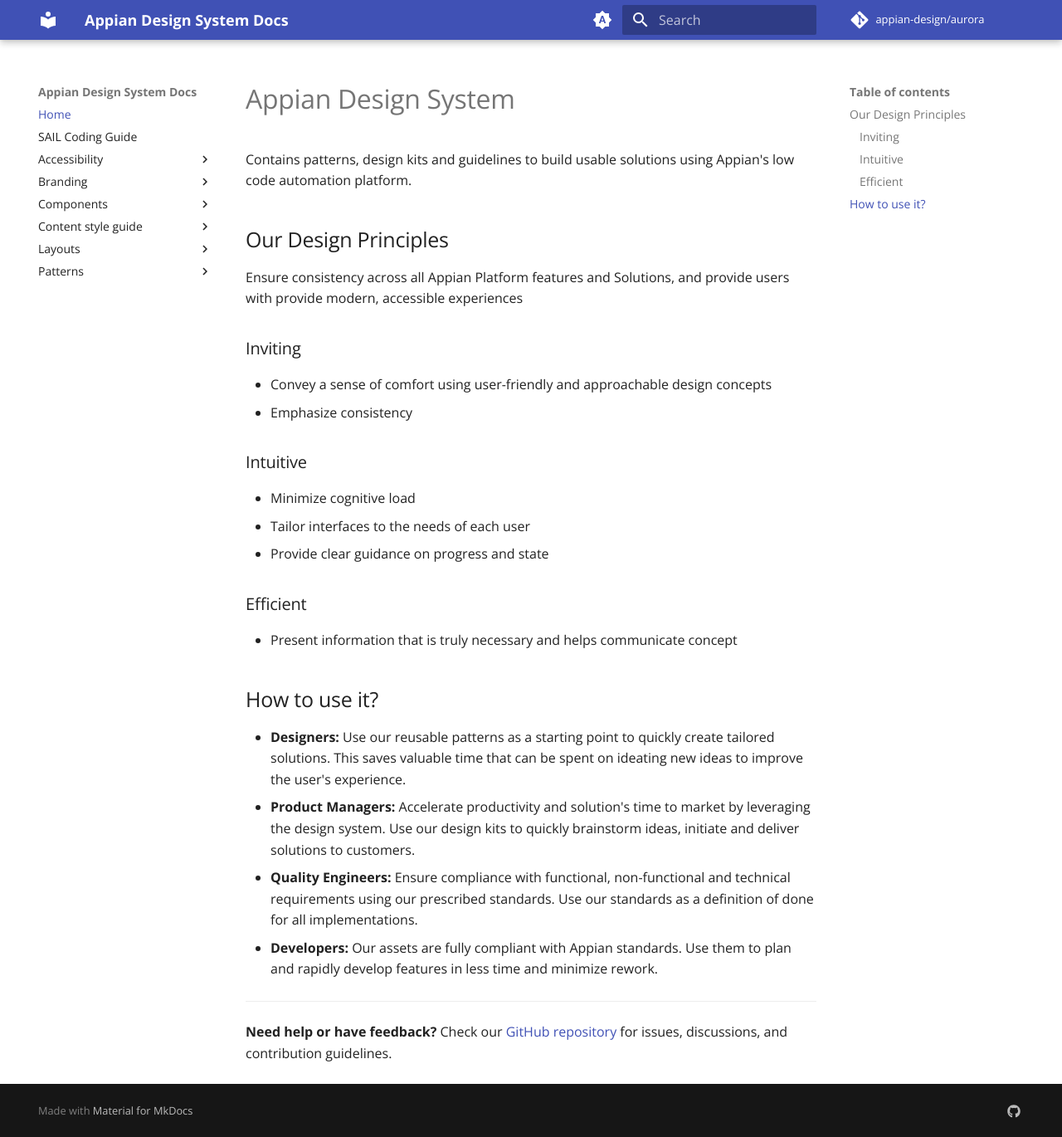
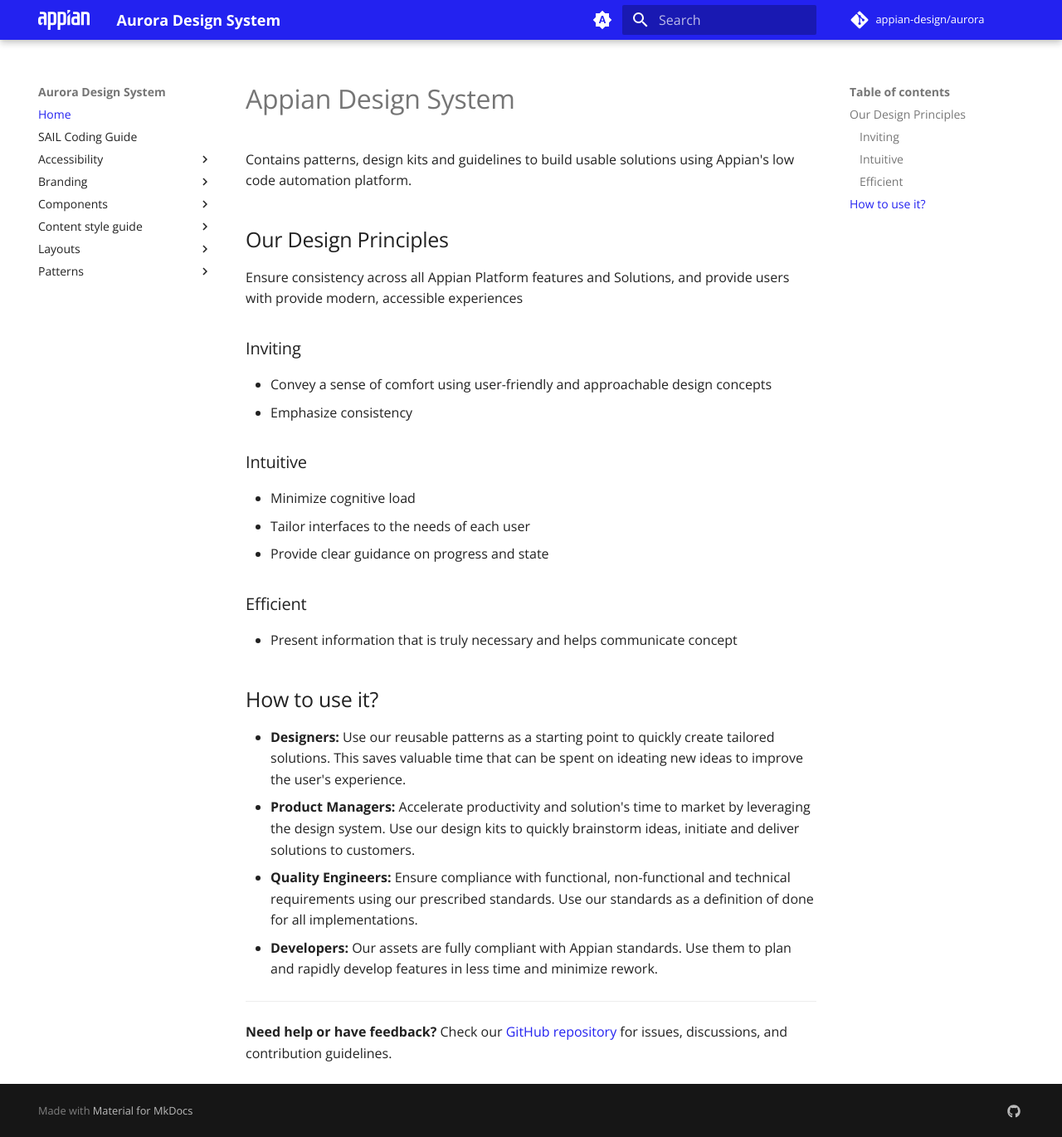
Before and after one commit to appian-design/aurora, an MkDocs documentation site: the page built from docs/index.md, in a window 1280 px wide and 1370 px high. Shown: the whole window at 83% size. Built offline with MkDocs 1.6.1 and Material for MkDocs 9.7.7, drawn with Linux system fonts in a browser that asks for light colours; comment, search, counter and statistics services are not loaded.

Commit message:
add logo and override primary, accent, link colors

```diff
--- a/docs/stylesheets/extra.css
+++ b/docs/stylesheets/extra.css
@@ -1,3 +1,16 @@
+/* Color overrides for Material for MkDocs theme */
+[data-md-color-scheme="default"] {
+  --md-primary-fg-color: #2322F0;
+  --md-accent-fg-color: #152B99;
+  --md-typeset-a-color: #2322F0;
+}
+
+[data-md-color-scheme="slate"] {
+  --md-primary-fg-color: #152B99;
+  --md-accent-fg-color: #B8D9FF;
+  --md-typeset-a-color: #3F8EEE;
+}
+
 /* Hide the icon for the "stable" page status */
 .md-status--stable {
     display: none;
--- a/mkdocs.yml
+++ b/mkdocs.yml
@@ -1,4 +1,4 @@
-site_name: Appian Design System Docs
+site_name: Aurora Design System
 site_url:  https://appian-design.github.io/aurora/
 
 #Repository link in header
@@ -7,6 +7,7 @@
 
 theme:
   name: material
+  logo: assets/Appian_Digital_Logo_White.svg
   palette:
 
     # Palette toggle for automatic mode
@@ -18,6 +19,8 @@
     # Palette toggle for light mode
     - media: "(prefers-color-scheme: light)"
       scheme: default
+      primary: custom
+      accent: custom
       toggle:
         icon: material/brightness-7
         name: Switch to dark mode
@@ -25,6 +28,8 @@
     # Palette toggle for dark mode
     - media: "(prefers-color-scheme: dark)"
       scheme: slate
+      primary: custom
+      accent: custom
       toggle:
         icon: material/brightness-4
         name: Switch to system preference
```
Also changed, not shown: docs/assets/Appian_Digital_Logo_White.svg (added).
